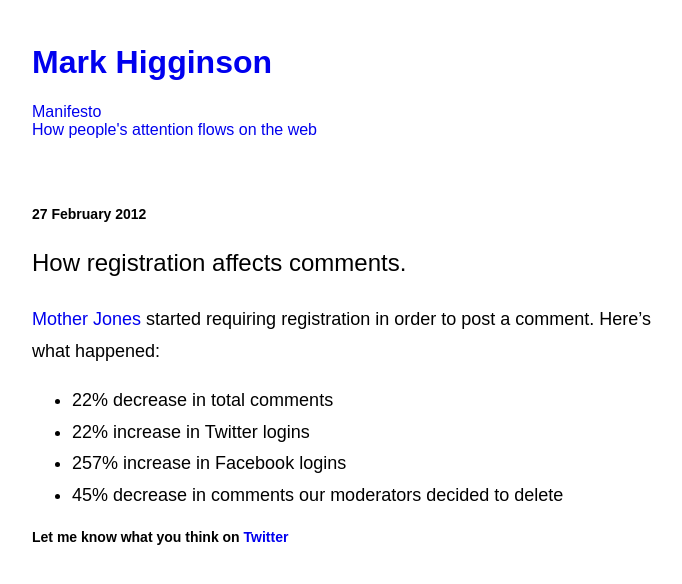
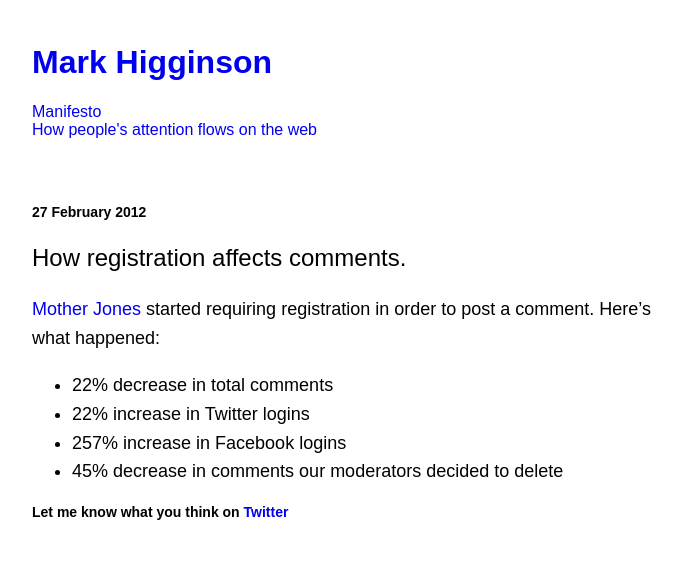
Before and after one commit to markhgn/markhgn.github.io, a Jekyll site: the page built from _posts/2012-02-27-registration-comments.md, in a window 1280 px wide. Shown: the top 584 px of the page, without its empty margins (298-980 px from the left). Built offline with Jekyll 4.4.1, drawn with Linux system fonts in a browser that asks for light colours.

Commit message:
Layout edits

```diff
--- a/css/style.css
+++ b/css/style.css
@@ -16,7 +16,7 @@ h1 {
 h2 {
   font-size: 24px;
   font-weight:400;
-  line-height: 1.75;
+  line-height: 1.5;
 }
 
 h3 {
@@ -30,12 +30,12 @@ h4 {
 
 p {
   font-size: 18px;
-  line-height: 1.75;
+  line-height: 1.6;
 }
 
 ul {
   font-size: 18px;
-  line-height: 1.75;
+  line-height: 1.6;
 }
 
 blockquote {
```
